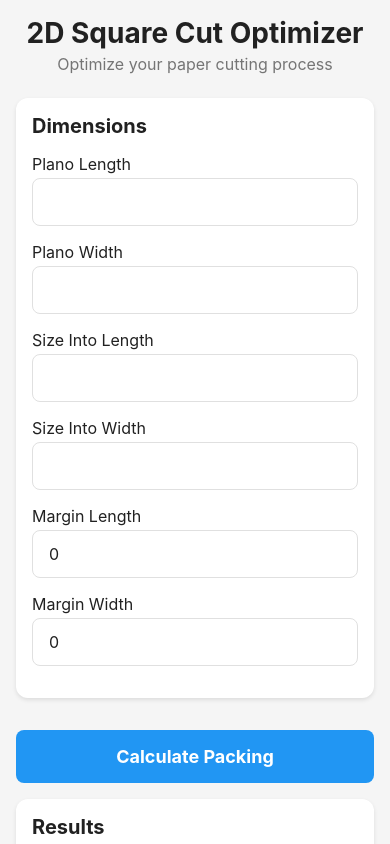
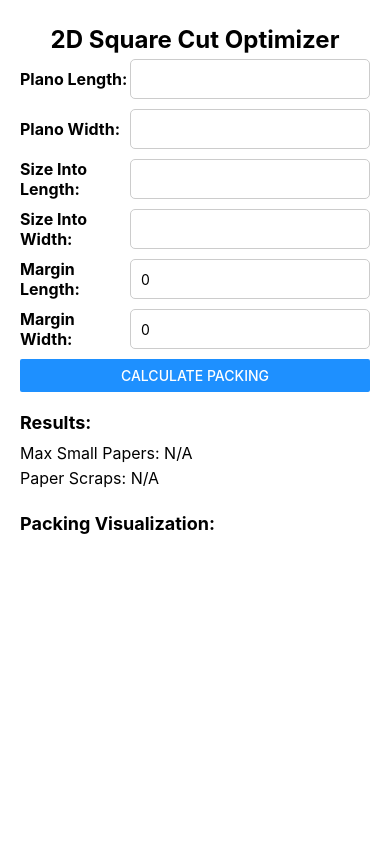
Before and after one commit to Verd1ne/RectanglePacking, a React Native app: screen / in a window 390 px wide. Built offline with nearby package versions, Linux system fonts and the light colour scheme.

Commit message:
Before decoration

```diff
--- a/App.tsx
+++ b/App.tsx
@@ -11,43 +11,23 @@ import {
   View,
   Text,
   TextInput,
-  TouchableOpacity,
+  Button,
   StyleSheet,
   StatusBar,
-  Dimensions,
 } from 'react-native';
 
-// Theme configuration
-const theme = {
-  colors: {
-    primary: '#2196F3',
-    secondary: '#1976D2',
-    background: '#F5F5F5',
-    surface: '#FFFFFF',
-    text: '#212121',
-    textSecondary: '#757575',
-    border: '#E0E0E0',
-    success: '#4CAF50',
-    error: '#F44336',
-    visualization: {
-      main: '#2196F3',
-      border: '#FFFFFF',
-      background: '#FFFFFF',
-    },
-  },
-  spacing: {
-    xs: 4,
-    sm: 8,
-    md: 16,
-    lg: 24,
-    xl: 32,
-  },
-  borderRadius: {
-    sm: 4,
-    md: 8,
-    lg: 12,
-  },
-};
+// const theme = {
+//   light: {
+//     text: '#000000',
+//     background: '#FFFFFF',
+//     // Add other colors as needed
+//   },
+//   dark: {
+//     text: '#FFFFFF',
+//     background: '#000000',
+//     // Add other colors as needed
+//   },
+// };
 
 // Interface for Input State
 interface Inputs {
@@ -61,24 +41,6 @@ interface Inputs {
 
 // Interface for Results State
 interface Results {
-  maxFit: number | null;
-  residue: number | null;
-}
-
-// Component Props Interfaces
-interface CustomInputProps {
-  label: string;
-  value: string;
-  onChangeText: (text: string) => void;
-  keyboardType?: 'numeric' | 'default';
-}
-
-interface CustomButtonProps {
-  title: string;
-  onPress: () => void;
-}
-
-interface ResultsCardProps {
   maxFit: number | null;
   residue: number | null;
 }
@@ -516,111 +478,112 @@ function App(): React.JSX.Element {
     );
   };
 
-  // Custom Input Component
-  const CustomInput: React.FC<CustomInputProps> = ({
-    label,
-    value,
-    onChangeText,
-    keyboardType = 'numeric',
-  }) => (
-    <View style={styles.inputGroup}>
-      <Text style={styles.label}>{label}</Text>
-      <TextInput
-        style={styles.input}
-        keyboardType={keyboardType}
-        value={value}
-        onChangeText={onChangeText}
-        placeholderTextColor={theme.colors.textSecondary}
-      />
-    </View>
-  );
-
-  // Custom Button Component
-  const CustomButton: React.FC<CustomButtonProps> = ({title, onPress}) => (
-    <TouchableOpacity style={styles.button} onPress={onPress}>
-      <Text style={styles.buttonText}>{title}</Text>
-    </TouchableOpacity>
-  );
-
-  // Results Card Component
-  const ResultsCard: React.FC<ResultsCardProps> = ({maxFit, residue}) => (
-    <View style={styles.card}>
-      <Text style={styles.cardTitle}>Results</Text>
-      <View style={styles.resultItem}>
-        <Text style={styles.resultLabel}>Max Small Papers:</Text>
-        <Text style={styles.resultValue}>{maxFit ?? 'N/A'}</Text>
-      </View>
-      <View style={styles.resultItem}>
-        <Text style={styles.resultLabel}>Paper Scraps:</Text>
-        <Text style={styles.resultValue}>
-          {residue?.toFixed(2) ?? 'N/A'} units²
-        </Text>
-      </View>
-    </View>
-  );
-
   return (
-    <SafeAreaView style={styles.safeArea}>
-      <StatusBar
-        barStyle="dark-content"
-        backgroundColor={theme.colors.background}
-      />
+    <SafeAreaView style={backgroundStyle}>
+      <StatusBar barStyle={'light-content'} />
       <ScrollView
         contentInsetAdjustmentBehavior="automatic"
-        style={styles.scrollView}>
-        <View style={styles.container}>
-          {/* Header */}
-          <View style={styles.header}>
-            <Text style={styles.title}>2D Square Cut Optimizer</Text>
-            <Text style={styles.subtitle}>
-              Optimize your paper cutting process
+        style={backgroundStyle}>
+        <View
+          style={[
+            styles.container,
+            {backgroundColor: backgroundStyle.backgroundColor},
+          ]}>
+          {/* Input Fields */}
+          <View>
+            <Text
+              style={{
+                textAlign: 'center',
+                fontWeight: 'bold',
+                fontSize: 24,
+                marginVertical: 5,
+                color: '#000000',
+              }}>
+              2D Square Cut Optimizer
             </Text>
           </View>
-
-          {/* Input Section */}
-          <View style={styles.card}>
-            <Text style={styles.cardTitle}>Dimensions</Text>
-            <CustomInput
-              label="Plano Length"
+          <View style={styles.inputGroup}>
+            <Text style={[styles.label, {color: '#000'}]}>Plano Length:</Text>
+            <TextInput
+              style={styles.input}
+              keyboardType="numeric"
               value={inputs.bigPaperL}
               onChangeText={text => handleInputChange('bigPaperL', text)}
             />
-            <CustomInput
-              label="Plano Width"
+          </View>
+          <View style={styles.inputGroup}>
+            <Text style={[styles.label, {color: '#000'}]}>Plano Width:</Text>
+            <TextInput
+              style={styles.input}
+              keyboardType="numeric"
               value={inputs.bigPaperW}
               onChangeText={text => handleInputChange('bigPaperW', text)}
             />
-            <CustomInput
-              label="Size Into Length"
+          </View>
+          <View style={styles.inputGroup}>
+            <Text style={[styles.label, {color: '#000'}]}>
+              Size Into Length:
+            </Text>
+            <TextInput
+              style={styles.input}
+              keyboardType="numeric"
               value={inputs.smallPaperL}
               onChangeText={text => handleInputChange('smallPaperL', text)}
             />
-            <CustomInput
-              label="Size Into Width"
+          </View>
+          <View style={styles.inputGroup}>
+            <Text style={[styles.label, {color: '#000'}]}>
+              Size Into Width:
+            </Text>
+            <TextInput
+              style={styles.input}
+              keyboardType="numeric"
               value={inputs.smallPaperW}
               onChangeText={text => handleInputChange('smallPaperW', text)}
             />
-            <CustomInput
-              label="Margin Length"
+          </View>
+          <View style={styles.inputGroup}>
+            <Text style={[styles.label, {color: '#000'}]}>Margin Length:</Text>
+            <TextInput
+              style={styles.input}
+              keyboardType="numeric"
               value={inputs.marginLength}
               onChangeText={text => handleInputChange('marginLength', text)}
             />
-            <CustomInput
-              label="Margin Width"
+          </View>
+          <View style={styles.inputGroup}>
+            <Text style={[styles.label, {color: '#000'}]}>Margin Width:</Text>
+            <TextInput
+              style={styles.input}
+              keyboardType="numeric"
               value={inputs.marginWidth}
               onChangeText={text => handleInputChange('marginWidth', text)}
             />
           </View>
 
           {/* Calculate Button */}
-          <CustomButton title="Calculate Packing" onPress={onCalculate} />
+          <Button
+            title="Calculate Packing"
+            onPress={onCalculate}
+            color="#1E90FF"
+          />
 
-          {/* Results Section */}
-          <ResultsCard maxFit={results.maxFit} residue={results.residue} />
+          {/* Results */}
+          <View style={styles.resultsContainer}>
+            <Text style={[styles.resultLabel, {color: '#000'}]}>Results:</Text>
+            <Text style={[styles.resultText, {color: '#000'}]}>
+              Max Small Papers: {results.maxFit ?? 'N/A'}
+            </Text>
+            <Text style={[styles.resultText, {color: '#000'}]}>
+              Paper Scraps: {results.residue?.toFixed(2) ?? 'N/A'}
+            </Text>
+          </View>
 
-          {/* Visualization Section */}
-          <View style={styles.card}>
-            <Text style={styles.cardTitle}>Packing Visualization</Text>
+          {/* Visualization */}
+          <View style={styles.visualizationContainer}>
+            <Text style={[styles.visualizationLabel, {color: '#000'}]}>
+              Packing Visualization:
+            </Text>
             {renderVisualization()}
           </View>
         </View>
@@ -629,103 +592,49 @@ function App(): React.JSX.Element {
   );
 }
 
-// Updated Styles
+// Styles
 const styles = StyleSheet.create({
-  safeArea: {
-    flex: 1,
-    backgroundColor: theme.colors.background,
-  },
-  scrollView: {
-    flex: 1,
-  },
   container: {
     flex: 1,
-    padding: theme.spacing.md,
-  },
-  header: {
-    alignItems: 'center',
-    marginBottom: theme.spacing.lg,
-  },
-  title: {
-    fontSize: 28,
-    fontWeight: 'bold',
-    color: theme.colors.text,
-    marginBottom: theme.spacing.xs,
-  },
-  subtitle: {
-    fontSize: 16,
-    color: theme.colors.textSecondary,
-  },
-  card: {
-    backgroundColor: theme.colors.surface,
-    borderRadius: theme.borderRadius.lg,
-    padding: theme.spacing.md,
-    marginBottom: theme.spacing.md,
-    elevation: 2,
-    shadowColor: '#000',
-    shadowOffset: {width: 0, height: 2},
-    shadowOpacity: 0.1,
-    shadowRadius: 4,
-  },
-  cardTitle: {
-    fontSize: 20,
-    fontWeight: 'bold',
-    color: theme.colors.text,
-    marginBottom: theme.spacing.md,
+    padding: 20,
   },
   inputGroup: {
-    marginBottom: theme.spacing.md,
+    flexDirection: 'row',
+    alignItems: 'center',
+    marginBottom: 10,
   },
   label: {
+    flex: 1,
     fontSize: 16,
-    color: theme.colors.text,
-    marginBottom: theme.spacing.xs,
+    fontWeight: 'bold',
   },
   input: {
-    height: 48,
+    flex: 1,
+    height: 40,
+    borderColor: '#ccc',
     borderWidth: 1,
-    borderColor: theme.colors.border,
-    borderRadius: theme.borderRadius.md,
-    paddingHorizontal: theme.spacing.md,
-    fontSize: 16,
-    color: theme.colors.text,
-    backgroundColor: theme.colors.surface,
+    borderRadius: 5,
+    paddingHorizontal: 10,
   },
-  button: {
-    backgroundColor: theme.colors.primary,
-    borderRadius: theme.borderRadius.md,
-    padding: theme.spacing.md,
-    alignItems: 'center',
-    marginVertical: theme.spacing.md,
+  resultsContainer: {
+    marginTop: 20,
   },
-  buttonText: {
-    color: '#FFFFFF',
+  resultLabel: {
     fontSize: 18,
     fontWeight: 'bold',
+    marginBottom: 10,
   },
-  resultItem: {
-    flexDirection: 'row',
-    justifyContent: 'space-between',
-    alignItems: 'center',
-    marginBottom: theme.spacing.sm,
-  },
-  resultLabel: {
+  resultText: {
     fontSize: 16,
-    color: theme.colors.textSecondary,
-  },
-  resultValue: {
-    fontSize: 16,
-    fontWeight: 'bold',
-    color: theme.colors.text,
+    marginBottom: 5,
   },
   visualizationContainer: {
-    marginTop: theme.spacing.md,
+    marginTop: 20,
   },
   visualizationLabel: {
     fontSize: 18,
     fontWeight: 'bold',
-    color: theme.colors.text,
-    marginBottom: theme.spacing.md,
+    marginBottom: 10,
   },
 });
 
```
